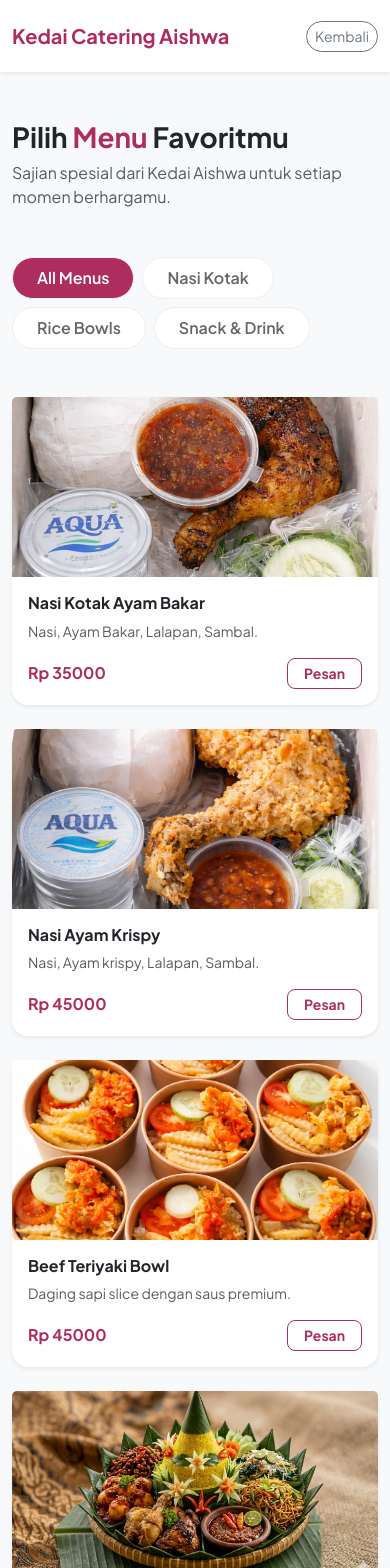
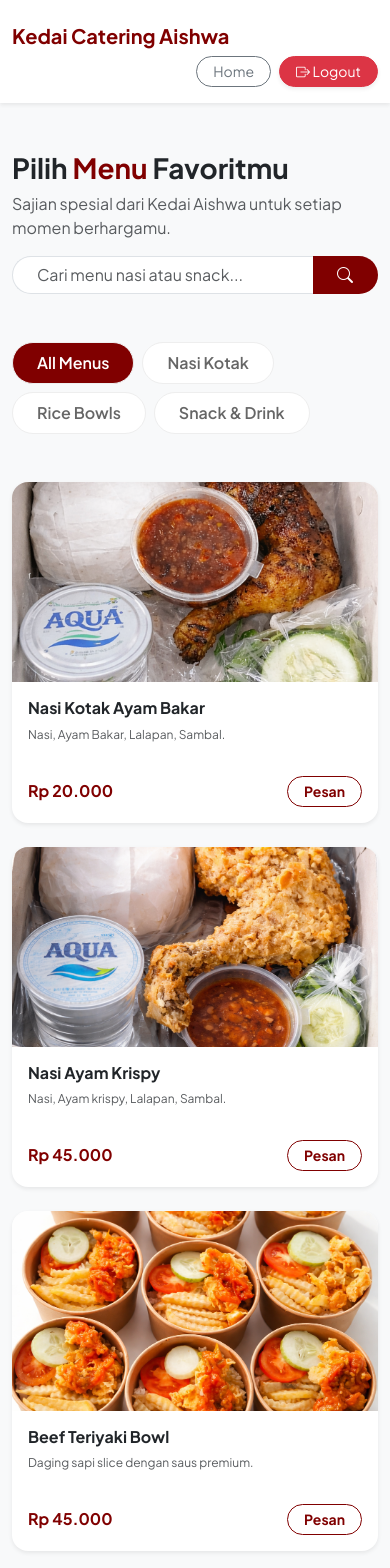
Before and after one commit to faizbila978/CATERING-KEDAI-AISHWA, a PHP site: page /menu.php in a window 390 px wide. Shown: the top 1568 px of the page. Run offline with PHP 8.4, Linux system fonts and the light colour scheme; the visitor is signed in with stand-in values (Sample User, id 1).

```diff
--- a/pelanggan/data-menu.php
+++ b/pelanggan/data-menu.php
@@ -5,7 +5,7 @@ $menus = [
         "id" => 1,
         "nama" => "Nasi Kotak Ayam Bakar",
         "deskripsi" => "Nasi, Ayam Bakar, Lalapan, Sambal.",
-        "harga" => 35000,
+        "harga" => 20000,
         "gambar" => "ayambakar.png",
         "kategori" => "nasi"
     ],
@@ -27,9 +27,9 @@ $menus = [
     ],
     [
         "id" => 4,
-        "nama" => "Nasi Tumpeng Mini",
-        "deskripsi" => "Nasi kuning, Orek Tempe, Ayam, Serundeng.",
-        "harga" => 35000,
+        "nama" => "nasi tumpeng nusantara",
+        "deskripsi" => "Nasi kuning, Orek Tempe, Ayam, urap, smabal.",
+        "harga" => 30000,
         "gambar" => "tumpeng.png",
         "kategori" => "nasi"
     ],
--- a/pelanggan/login_process.php
+++ b/pelanggan/login_process.php
@@ -26,12 +26,13 @@ if ($data) {
         $_SESSION['user_id'] = $data['user_id'];
         $_SESSION['nama'] = $data['nama_lengkap'];
         $_SESSION['role'] = $data['role'];
+        $_SESSION['user_email'] = $data['email'];
 
         // 🔥 BEDAIN DI SINI
         if ($data['role'] == 'admin') {
             header("Location: dashboard.php");
         } else {
-            header("Location: pelanggan.php");
+            header("Location: menu.php");
         }
         exit;
 
--- a/pelanggan/menu.php
+++ b/pelanggan/menu.php
@@ -8,6 +8,9 @@ if (!isset($_SESSION['user_email'])) {
 }
 
 require_once 'data-menu.php';
+
+// Logika Pencarian Sederhana (Skenario 2)
+$keyword = isset($_GET['search']) ? $_GET['search'] : '';
 ?>
 
 <!DOCTYPE html>
@@ -17,13 +20,16 @@ require_once 'data-menu.php';
     <meta name="viewport" content="width=device-width, initial-scale=1.0">
     <title>Menu Kedai Aishwa</title>
     <link href="https://cdn.jsdelivr.net/npm/bootstrap@5.3.0/dist/css/bootstrap.min.css" rel="stylesheet">
-    <link href="https://fonts.googleapis.com/css2?
-    family=Plus+Jakarta+Sans:wght@400;600;700&display=swap" rel="stylesheet">
+    <link href="https://fonts.googleapis.com/css2?family=Plus+Jakarta+Sans:wght@400;600;700&display=swap" rel="stylesheet">
+    <link rel="stylesheet" href="https://cdn.jsdelivr.net/npm/bootstrap-icons@1.11.1/font/bootstrap-icons.css">
     <link rel="stylesheet" href="menu.css">
     <style>
-        .text-pink { color: #800000; }
-        .btn-pink-outline { border: 1px solid #800000; color: #800000; }
-        .btn-pink-outline:hover { background: #800000; color: #fff; }
+        :root { --maroon: #800000; --pink-soft: #fff0f5; }
+        .text-maroon { color: var(--maroon); }
+        .btn-maroon-outline { border: 1px solid var(--maroon); color: var(--maroon); transition: 0.3s; }
+        .btn-maroon-outline:hover { background: var(--maroon); color: #fff; }
+        .nav-pills .nav-link.active { background-color: var(--maroon); }
+        .nav-link { color: #666; }
     </style>
 </head>
 <body>
@@ -31,61 +37,89 @@ require_once 'data-menu.php';
     <nav class="navbar navbar-expand-lg navbar-light bg-white sticky-top py-3 shadow-sm">
     <div class="container">
         <a class="navbar-brand fw-bold text-maroon" href="index.php">Kedai Catering Aishwa</a>
-            <div class="ms-auto">
-                <a href="index.php" class="btn btn-outline-secondary btn-sm rounded-pill">Kembali</a>
+
+        <div class="ms-auto d-flex align-items-center gap-2">
+            <span class="text-muted small d-none d-md-block me-2">
+                Hi, <strong><?php echo isset($_SESSION['nama']) ? explode(' ', $_SESSION['nama'])[0] : 'Tamu'; ?></strong>
+            </span>
+
+            <a href="index.php" class="btn btn-outline-secondary btn-sm rounded-pill px-3">Home</a>
+
+            <a href="logout.php" class="btn btn-danger btn-sm rounded-pill px-3 shadow-sm" onclick="return confirm('Yakin ingin keluar?')">
+    <i class="bi bi-box-arrow-right"></i> Logout
+</a>
         </div>
     </div>
 </nav>
 
     <main class="container py-5">
-        <header class="mb-5">
+        <header class="row align-items-center mb-5">
+            <div class="col-lg-7">
                 <h1 class="fw-bold">Pilih <span class="text-maroon">Menu</span> Favoritmu</h1>
                 <p class="text-muted">Sajian spesial dari Kedai Aishwa untuk setiap momen berhargamu.</p>
+            </div>
+
+            <div class="col-lg-5">
+                <form action="" method="GET" class="input-group">
+                    <input type="text" name="search" class="form-control border-end-0 rounded-start-pill ps-4"
+                           placeholder="Cari menu nasi atau snack..." value="<?php echo htmlspecialchars($keyword); ?>">
+                    <button class="btn btn-maroon border-start-0 rounded-end-pill px-4 text-white" type="submit" style="background: var(--maroon);">
+                        <i class="bi bi-search"></i>
+                    </button>
+                </form>
+            </div>
         </header>
 
         <ul class="nav nav-pills mb-5 gap-2" id="pills-tab" role="tablist">
+            <?php
+            $tabs = ['all' => 'All Menus', 'nasi' => 'Nasi Kotak', 'ricebowl' => 'Rice Bowls', 'snack' => 'Snack & Drink'];
+            foreach ($tabs as $key => $label):
+            ?>
             <li class="nav-item">
-                <button class="nav-link active rounded-pill px-4" id="all-tab" data-bs-toggle="pill" data-bs-target="#all">All Menus</button>
+                <button class="nav-link <?php echo ($key == 'all') ? 'active' : ''; ?> rounded-pill px-4 fw-600"
+                        data-bs-toggle="pill" data-bs-target="#<?php echo $key; ?>">
+                    <?php echo $label; ?>
+                </button>
             </li>
-            <li class="nav-item">
-                <button class="nav-link rounded-pill px-4" id="nasi-tab" data-bs-toggle="pill" data-bs-target="#nasi">Nasi Kotak</button>
-            </li>
-            <li class="nav-item">
-                <button class="nav-link rounded-pill px-4" id="ricebowl-tab" data-bs-toggle="pill" data-bs-target="#ricebowl">Rice Bowls</button>
-            </li>
-            <li class="nav-item">
-                <button class="nav-link rounded-pill px-4" id="snack-tab" data-bs-toggle="pill" data-bs-target="#snack">Snack & Drink</button>
-            </li>
+            <?php endforeach; ?>
         </ul>
 
         <div class="tab-content" id="pills-tabContent">
             <?php
-            // Daftar kategori yang akan ditampilkan di tab
-            $categories = ['all', 'nasi', 'ricebowl', 'snack'];
-
-            foreach ($categories as $cat):
+            foreach ($tabs as $cat => $label):
                 $active_class = ($cat == 'all') ? 'show active' : '';
             ?>
             <div class="tab-pane fade <?php echo $active_class; ?>" id="<?php echo $cat; ?>">
                 <div class="row g-4">
                     <?php
                     $filtered = filterMenu($menus, $cat);
+
+                    // Filter berdasarkan keyword pencarian jika ada
+                    $display_count = 0;
                     foreach ($filtered as $item):
+                        if ($keyword !== '' && stripos($item['nama'], $keyword) === false) continue;
+                        $display_count++;
                     ?>
                     <div class="col-md-4 col-lg-3">
-                        <div class="card h-100 border-0 shadow-sm rounded-4">
-                            <img src="<?php echo $item['gambar']; ?>" class="card-img-top" alt="Menu">
-                            <div class="card-body">
-                                <h6 class="fw-bold"><?php echo $item['nama']; ?></h6>
-                                <p class="text-muted small"><?php echo $item['deskripsi']; ?></p>
+                        <div class="card h-100 border-0 shadow-sm rounded-4 overflow-hidden">
+                            <img src="<?php echo $item['gambar']; ?>" class="card-img-top" alt="Menu" style="height: 200px; object-fit: cover;">
+                            <div class="card-body d-flex flex-column">
+                                <h6 class="fw-bold mb-2"><?php echo $item['nama']; ?></h6>
+                                <p class="text-muted small flex-grow-1" style="font-size: 0.75rem;"><?php echo $item['deskripsi']; ?></p>
                                 <div class="d-flex justify-content-between align-items-center mt-3">
-                                    <span class="fw-bold text-maroon">Rp <?php echo $item['harga']; ?></span>
-                                    <a href="formulir.php" class="btn btn-maroon-outline btn-sm px-3">Pesan</a>
+                                    <span class="fw-bold text-maroon">Rp <?php echo number_format($item['harga'], 0, ',', '.'); ?></span>
+                                    <a href="formulir.php?id=<?php echo $item['id']; ?>" class="btn btn-maroon-outline btn-sm px-3 rounded-pill">Pesan</a>
                                 </div>
                             </div>
                         </div>
                     </div>
                     <?php endforeach; ?>
+
+                    <?php if ($display_count === 0): ?>
+                        <div class="col-12 text-center py-5">
+                            <p class="text-muted">Menu "<strong><?php echo htmlspecialchars($keyword); ?></strong>" tidak ditemukan.</p>
+                        </div>
+                    <?php endif; ?>
                 </div>
             </div>
             <?php endforeach; ?>
```
Also changed, not shown: pelanggan/Landing Page.css (+20 -11 lines), pelanggan/index.php (+16 -16 lines), pelanggan/login.php (+18 -10 lines), pelanggan/logout.php (added, +16 -0 lines), pelanggan/register.php (+26 -33 lines). Lines whose indentation alone changed are shown as unchanged.
